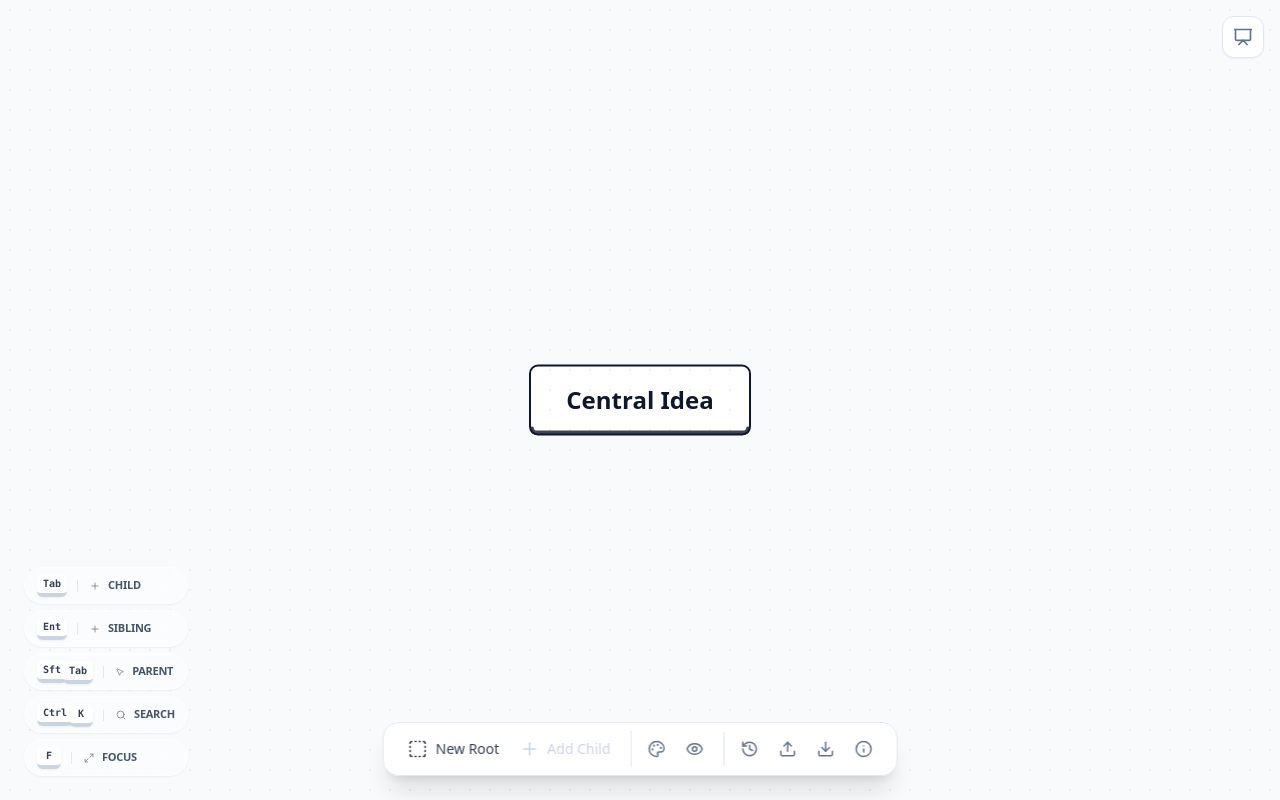
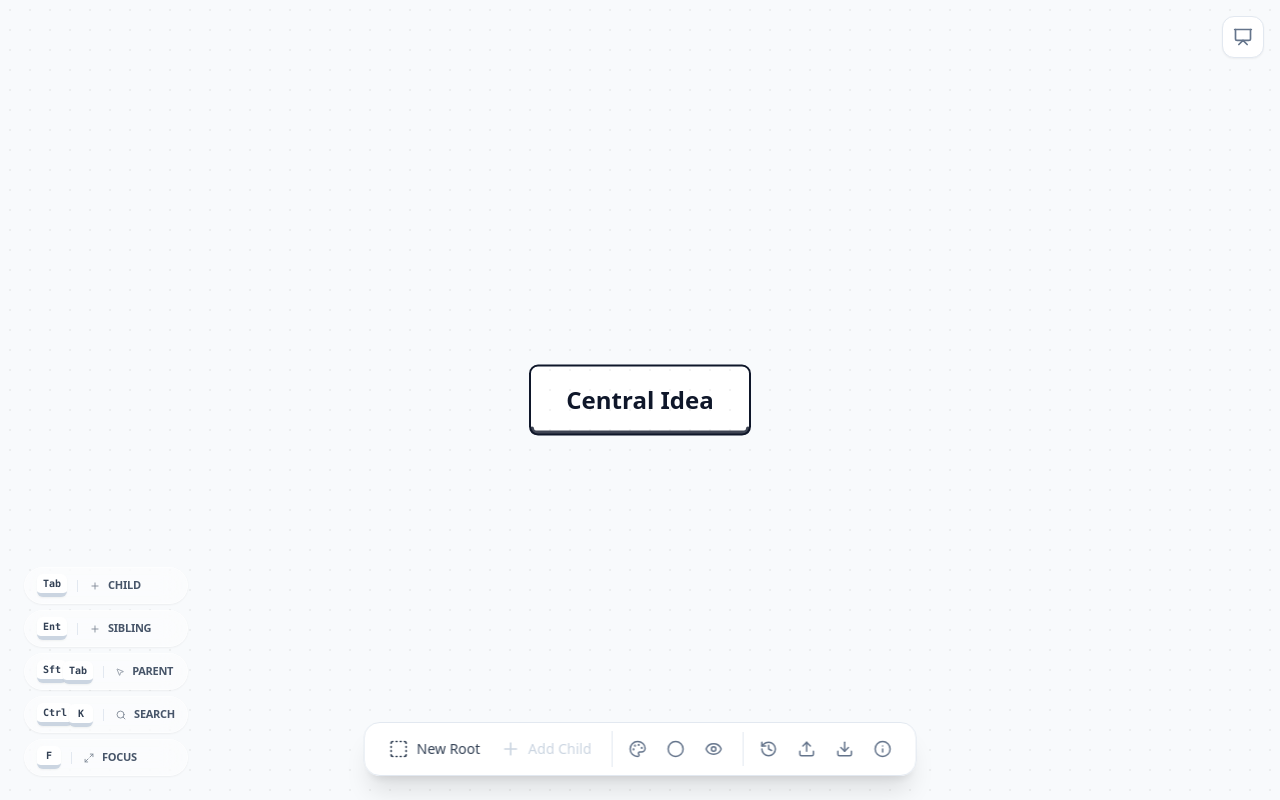
Before and after one commit to josevschmidt/mentalmap, a React (Vite) app: page / in a window 1280 px wide. Built offline with nearby package versions, Linux system fonts and the light colour scheme.

Commit message:
feature: dotted background option

```diff
--- a/App.tsx
+++ b/App.tsx
@@ -1,7 +1,7 @@
 import React, { useState, useCallback, useEffect, useRef } from 'react';
 import { v4 as uuidv4 } from 'uuid';
 import { Presentation, X } from 'lucide-react';
-import { MindMapNode, HistoryEntry, Relationship, ThemeType } from './types';
+import { MindMapNode, HistoryEntry, Relationship, ThemeType, BackgroundStyle } from './types';
 import { INITIAL_NODES, ROOT_NODE_ID, COLORS } from './constants';
 import { MindMapCanvas } from './components/MindMapCanvas';
 import { Toolbar } from './components/Toolbar';
@@ -19,6 +19,7 @@ function App() {
   const [selectedIds, setSelectedIds] = useState<string[]>([]);
   const [lastCreatedNodeId, setLastCreatedNodeId] = useState<string | null>(null);
   const [theme, setTheme] = useState<ThemeType>('modern');
+  const [backgroundStyle, setBackgroundStyle] = useState<BackgroundStyle>('dotted');
 
   // Linking State
   const [connectingNodeId, setConnectingNodeId] = useState<string | null>(null);
@@ -443,6 +444,7 @@ function App() {
         isFocusMode={isFocusMode}
         isPresenterMode={isPresenterMode}
         theme={theme}
+        backgroundStyle={backgroundStyle}
         connectingNodeId={connectingNodeId}
         onNodeConnection={handleNodeConnection}
       />
@@ -462,6 +464,8 @@ function App() {
             onToggleFocus={() => setIsFocusMode(!isFocusMode)}
             currentTheme={theme}
             onSetTheme={setTheme}
+            backgroundStyle={backgroundStyle}
+            onSetBackgroundStyle={setBackgroundStyle}
           />
 
           <SearchModal
--- a/components/MindMapCanvas.tsx
+++ b/components/MindMapCanvas.tsx
@@ -1,6 +1,6 @@
 import React, { useRef, useEffect, useState, useMemo } from 'react';
 import * as d3 from 'd3';
-import { MindMapNode, Relationship, ThemeType } from '../types';
+import { MindMapNode, Relationship, ThemeType, BackgroundStyle } from '../types';
 import { calculateLayout } from '../utils/treeLayout';
 import { MindNode } from './MindNode';
 import { Connection } from './Connection';
@@ -22,6 +22,7 @@ interface MindMapCanvasProps {
   isFocusMode: boolean;
   isPresenterMode: boolean;
   theme: ThemeType;
+  backgroundStyle: BackgroundStyle;
 
   // New props for features
   connectingNodeId: string | null;
@@ -45,6 +46,7 @@ export const MindMapCanvas: React.FC<MindMapCanvasProps> = ({
   isFocusMode,
   isPresenterMode,
   theme,
+  backgroundStyle,
   connectingNodeId,
   onNodeConnection,
   onMoveNodeTo,
@@ -472,13 +474,20 @@ export const MindMapCanvas: React.FC<MindMapCanvasProps> = ({
 
   return (
     <div id="mindmap-canvas-container" className={`w-full h-full overflow-hidden relative select-none cursor-default ${currentTheme.bg}`}>
-      {/* Grid Pattern Background */}
+      {/* Grid / Dotted Pattern Background */}
       <div
         className="absolute inset-0 pointer-events-none opacity-[0.05]"
-        style={{
-          backgroundImage: `radial-gradient(${currentTheme.grid} 1px, transparent 1px)`,
-          backgroundSize: '20px 20px'
-        }}
+        style={
+          backgroundStyle === 'dotted'
+            ? {
+                backgroundImage: `radial-gradient(${currentTheme.grid} 1px, transparent 1px)`,
+                backgroundSize: '20px 20px'
+              }
+            : {
+                backgroundImage: `linear-gradient(${currentTheme.grid} 1px, transparent 1px), linear-gradient(90deg, ${currentTheme.grid} 1px, transparent 1px)`,
+                backgroundSize: '20px 20px'
+              }
+        }
       />
 
       {/* Linking Mode Indicator */}
--- a/components/Toolbar.tsx
+++ b/components/Toolbar.tsx
@@ -1,6 +1,6 @@
 import React from 'react';
-import { Plus, Info, Download, History, Upload, BoxSelect, Eye, Palette } from 'lucide-react';
-import { ThemeType } from '../types';
+import { Plus, Info, Download, History, Upload, BoxSelect, Eye, Palette, Grid3X3, Circle } from 'lucide-react';
+import { ThemeType, BackgroundStyle } from '../types';
 
 interface ToolbarProps {
   onAddChild: () => void;
@@ -14,6 +14,8 @@ interface ToolbarProps {
   onToggleFocus: () => void;
   currentTheme: ThemeType;
   onSetTheme: (t: ThemeType) => void;
+  backgroundStyle: BackgroundStyle;
+  onSetBackgroundStyle: (s: BackgroundStyle) => void;
 }
 
 export const Toolbar: React.FC<ToolbarProps> = ({
@@ -27,7 +29,9 @@ export const Toolbar: React.FC<ToolbarProps> = ({
   isFocusMode,
   onToggleFocus,
   currentTheme,
-  onSetTheme
+  onSetTheme,
+  backgroundStyle,
+  onSetBackgroundStyle
 }) => {
   return (
     <div className="fixed bottom-6 left-1/2 transform -translate-x-1/2 bg-white/90 backdrop-blur-md border border-slate-200 shadow-xl rounded-2xl px-4 py-2 flex items-center gap-2 z-50">
@@ -67,6 +71,16 @@ export const Toolbar: React.FC<ToolbarProps> = ({
                 <button onClick={() => onSetTheme('midnight')} className={`px-3 py-1.5 rounded text-left text-sm hover:bg-slate-800 hover:text-white ${currentTheme === 'midnight' ? 'bg-slate-900 text-white font-medium' : 'text-slate-600'}`}>Midnight</button>
                 <button onClick={() => onSetTheme('professional')} className={`px-3 py-1.5 rounded text-left text-sm hover:bg-slate-50 ${currentTheme === 'professional' ? 'bg-slate-100 text-slate-800 font-medium' : 'text-slate-600'}`}>Professional</button>
             </div>
+        </div>
+
+        <div className="group relative">
+          <button className="p-2 text-slate-500 hover:bg-slate-100 hover:text-slate-700 rounded-xl transition-colors" title="Background style">
+            {backgroundStyle === 'dotted' ? <Circle size={18} /> : <Grid3X3 size={18} />}
+          </button>
+          <div className="absolute bottom-full mb-2 left-1/2 -translate-x-1/2 bg-white rounded-lg shadow-xl border border-slate-200 p-2 hidden group-hover:flex flex-col gap-2 min-w-[100px]">
+            <button onClick={() => onSetBackgroundStyle('grid')} className={`px-3 py-1.5 rounded text-left text-sm flex items-center gap-2 hover:bg-slate-50 ${backgroundStyle === 'grid' ? 'bg-slate-100 text-slate-800 font-medium' : 'text-slate-600'}`}><Grid3X3 size={14} /> Grid</button>
+            <button onClick={() => onSetBackgroundStyle('dotted')} className={`px-3 py-1.5 rounded text-left text-sm flex items-center gap-2 hover:bg-slate-50 ${backgroundStyle === 'dotted' ? 'bg-slate-100 text-slate-800 font-medium' : 'text-slate-600'}`}><Circle size={14} /> Dotted</button>
+          </div>
         </div>
 
         <button
--- a/types.ts
+++ b/types.ts
@@ -40,6 +40,8 @@ export interface Relationship {
 
 export type ThemeType = 'modern' | 'midnight' | 'professional';
 
+export type BackgroundStyle = 'grid' | 'dotted';
+
 export interface Point {
   x: number;
   y: number;
```
